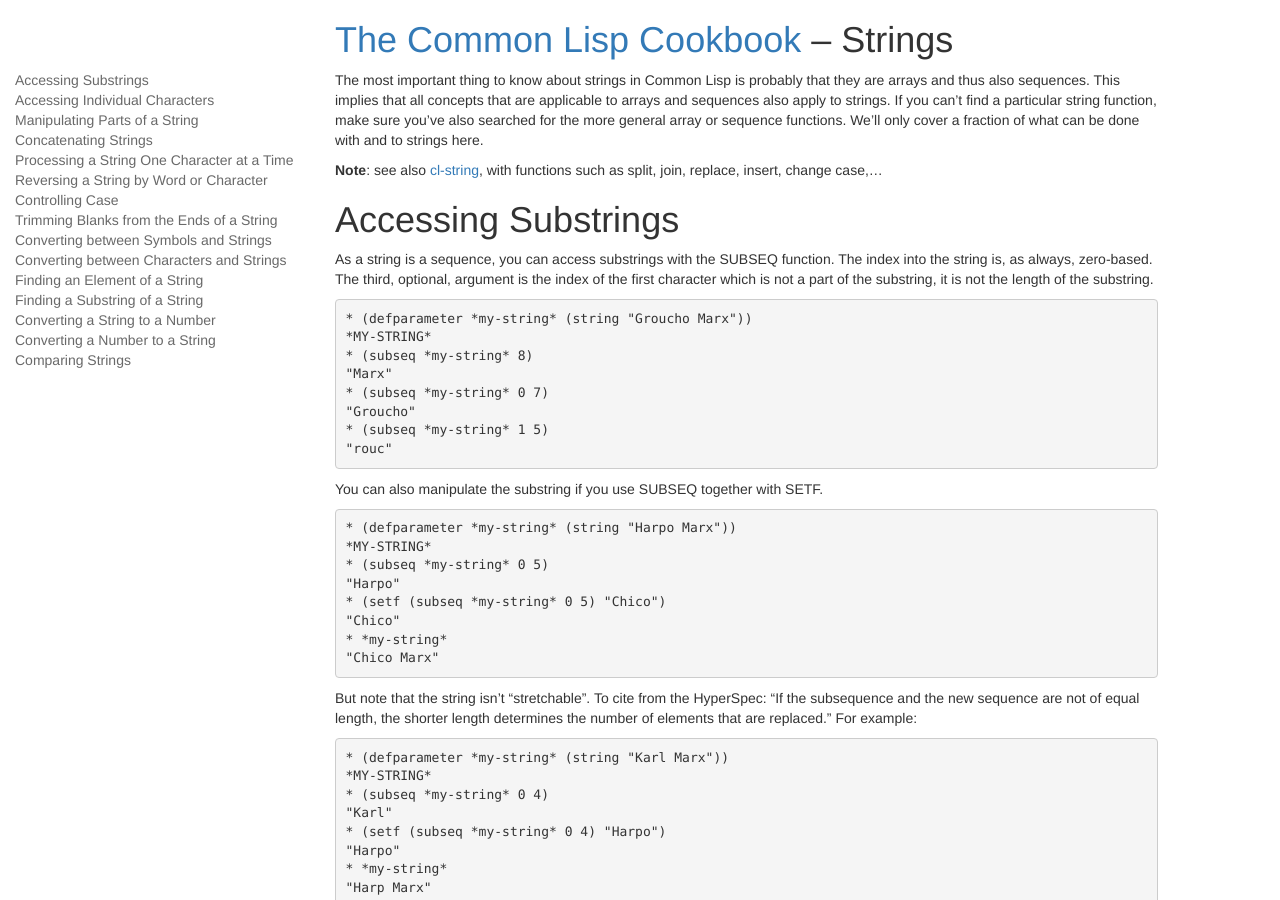
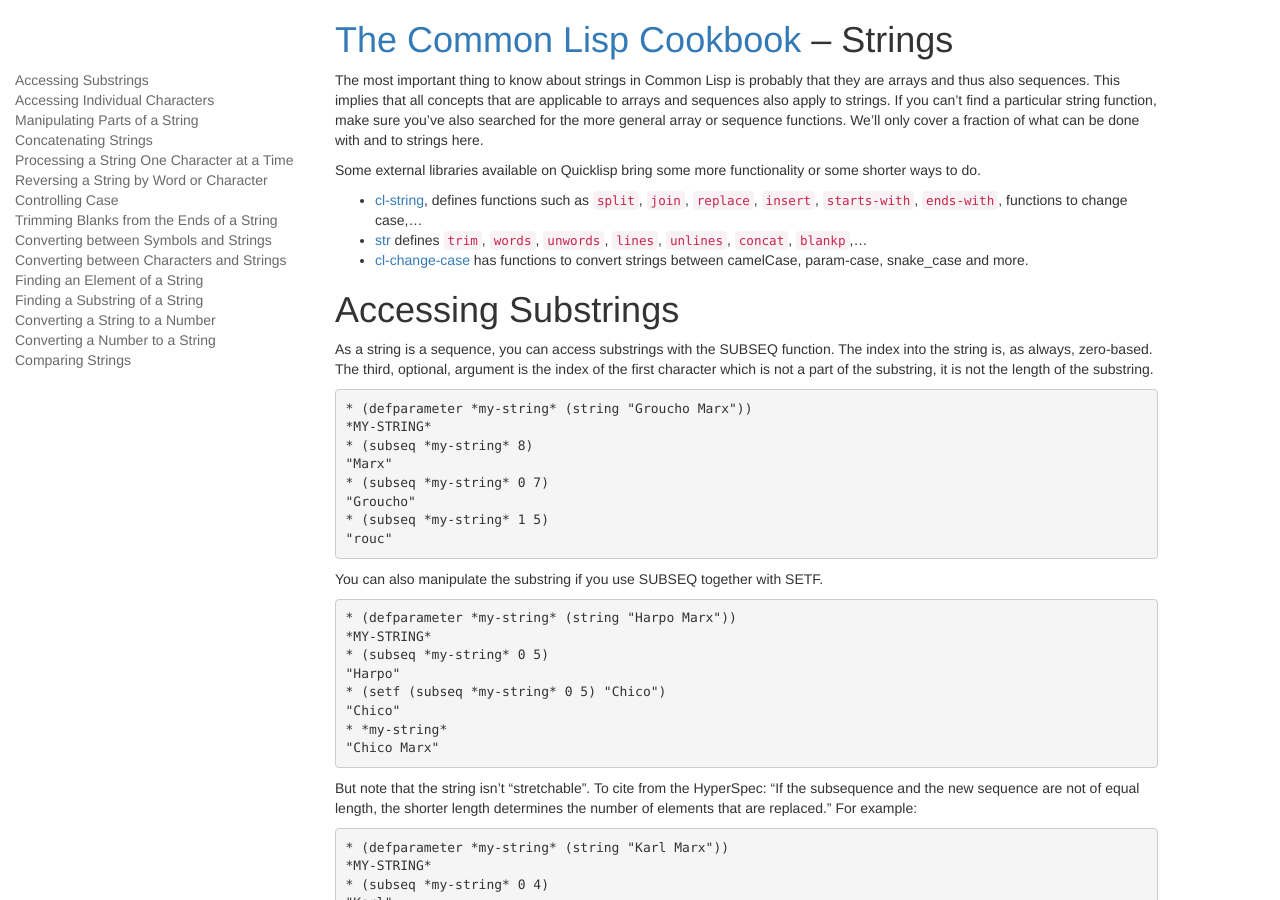
Before and after one commit to LispCookbook/cl-cookbook, a Jekyll site: the page built from strings.md, in a window 1280 px wide and 900 px high. Built offline with Jekyll 4.4.1, drawn with Linux system fonts in a browser that asks for light colours.

Commit message:
strings: link to 3 external libs and show some of their functions exposed

```diff
--- a/strings.md
+++ b/strings.md
@@ -9,7 +9,17 @@
 array or sequence functions. We'll only cover a fraction of what can be done
 with and to strings here.
 
-__Note__: see also [cl-string](https://github.com/diogoalexandrefranco/cl-strings), with functions such as split, join, replace, insert, change case,…
+Some external libraries available on Quicklisp bring some more
+functionality or some shorter ways to do.
+
+- [cl-string](https://github.com/diogoalexandrefranco/cl-strings),
+  defines functions such as `split`, `join`, `replace`, `insert`,
+  `starts-with`, `ends-with`, functions to change case,…
+- [str](https://github.com/vindarel/cl-str) defines `trim`, `words`,
+  `unwords`, `lines`, `unlines`, `concat`, `blankp`,…
+- [cl-change-case](https://github.com/rudolfochrist/cl-change-case)
+  has functions to convert strings between camelCase, param-case,
+  snake_case and more.
 
 # Accessing Substrings
 
```
